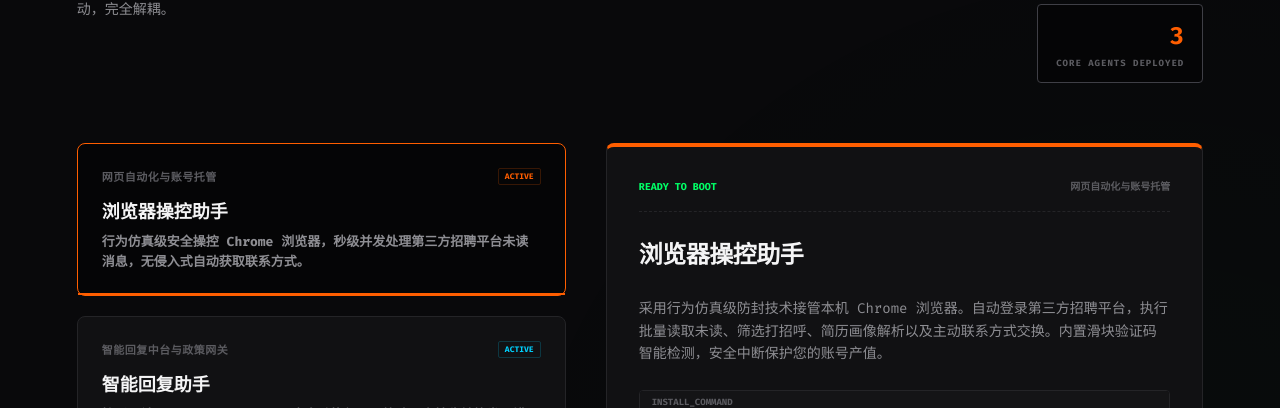
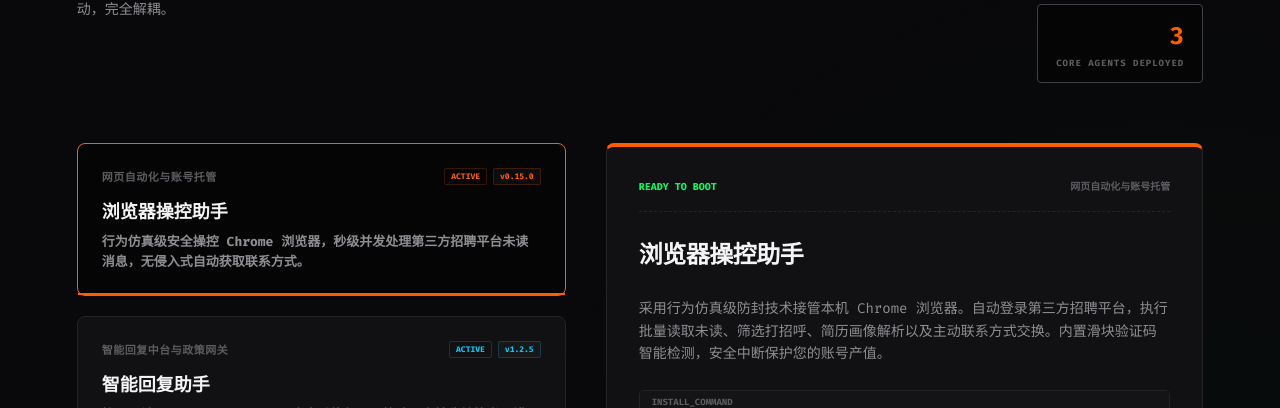
Before and after one commit to Guobaigei/roll-dashboard, a Next.js app: page / in a window 1280 px wide. Shown: the part 2340-2748 px from the top of the page. Built offline with nearby package versions, Linux system fonts and the light colour scheme; no server answers.

Commit message:
feat: show published agent versions

```diff
--- a/app/globals.css
+++ b/app/globals.css
@@ -1310,6 +1310,15 @@ button {
   overflow-wrap: anywhere;
 }
 
+.market-card-status-row {
+  display: flex;
+  align-items: center;
+  justify-content: flex-end;
+  gap: 6px;
+  flex: 0 0 auto;
+  flex-wrap: wrap;
+}
+
 .status-pill {
   font-size: 8px;
   font-weight: bold;
@@ -1331,6 +1340,31 @@ button {
 .status-pill.accent-green {
   color: var(--green);
   border: 1px solid rgba(0, 255, 102, 0.2);
+}
+
+.version-pill {
+  font-size: 8px;
+  font-weight: bold;
+  padding: 2px 6px;
+  border-radius: 2px;
+  background: rgba(255, 255, 255, 0.03);
+  color: var(--fg-dim);
+  border: 1px solid var(--border);
+}
+
+.version-pill.accent-orange {
+  color: var(--orange);
+  border-color: rgba(255, 94, 0, 0.2);
+}
+
+.version-pill.accent-blue {
+  color: var(--blue);
+  border-color: rgba(0, 210, 255, 0.2);
+}
+
+.version-pill.accent-green {
+  color: var(--green);
+  border-color: rgba(0, 255, 102, 0.2);
 }
 
 .market-card-title {
--- a/components/AgentStore.tsx
+++ b/components/AgentStore.tsx
@@ -5,10 +5,21 @@ import { Button } from "@/components/ui/Button";
 import { Card } from "@/components/ui/Card";
 import { useClipboardFeedback } from "@/components/useClipboardFeedback";
 import type { Agent } from "@/data/agents";
+import versions from "../public/roll-versions.json";
 
 type AgentStoreProps = {
   agents: Agent[];
 };
+
+const AGENT_VERSION_BY_ID = {
+  "browser-use-agent": versions.browserUse,
+  "smart-reply-agent": versions.smartReply,
+} as const;
+
+function getAgentVersionLabel(agentId: string) {
+  const version = AGENT_VERSION_BY_ID[agentId as keyof typeof AGENT_VERSION_BY_ID];
+  return version ? `v${version}` : null;
+}
 
 export function AgentStore({ agents }: AgentStoreProps) {
   const [selectedAgentId, setSelectedAgentId] = useState(agents[0]?.id ?? "");
@@ -46,7 +57,10 @@ export function AgentStore({ agents }: AgentStoreProps) {
       <div className="market-layout">
         {/* Left Grid Selection */}
         <section className="market-grid-list" aria-label="AI 助手列表">
-          {agents.map((agent) => (
+          {agents.map((agent) => {
+            const versionLabel = getAgentVersionLabel(agent.id);
+
+            return (
               <Button
                 variant="card"
                 accent={agent.accent}
@@ -56,12 +70,18 @@ export function AgentStore({ agents }: AgentStoreProps) {
               >
                 <div className="market-card-kicker-row">
                   <span className="market-card-kicker">{agent.category}</span>
+                  <span className="market-card-status-row">
                     <span className={`status-pill accent-${agent.accent}`}>ACTIVE</span>
+                    {versionLabel ? (
+                      <span className={`version-pill accent-${agent.accent}`}>{versionLabel}</span>
+                    ) : null}
+                  </span>
                 </div>
                 <strong className="market-card-title">{agent.roleName}</strong>
                 <span className="market-card-summary">{agent.plainSummary}</span>
               </Button>
-          ))}
+            );
+          })}
         </section>
 
         {/* Right Active Detail Panel */}
```
Lines whose indentation alone changed are shown as unchanged.
